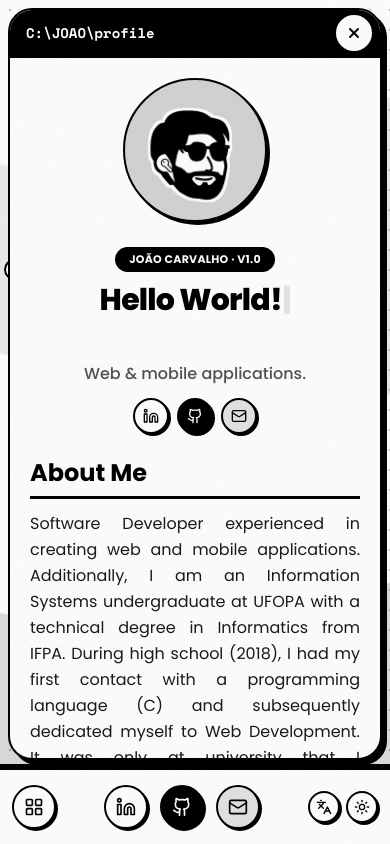
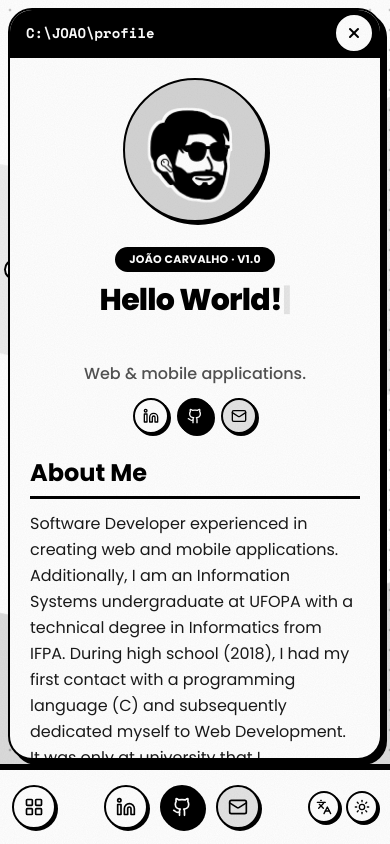
Before and after one commit to joaocrvlh/portfolio-web, a Next.js app: page /en in a window 390 px wide. Built offline with nearby package versions, Linux system fonts and the light colour scheme.

Commit message:
style(apps): drop justified about text

```diff
--- a/src/components/apps/profile.tsx
+++ b/src/components/apps/profile.tsx
@@ -86,7 +86,7 @@ export function ProfileApp() {
 
       <div className="space-y-3">
         <AppHeading as="h3">{tAbout("title")}</AppHeading>
-        <p className="leading-relaxed text-justify text-foreground/90 sm:text-left">
+        <p className="leading-relaxed text-foreground/90">
           {tAbout("description1")}
         </p>
       </div>
```
